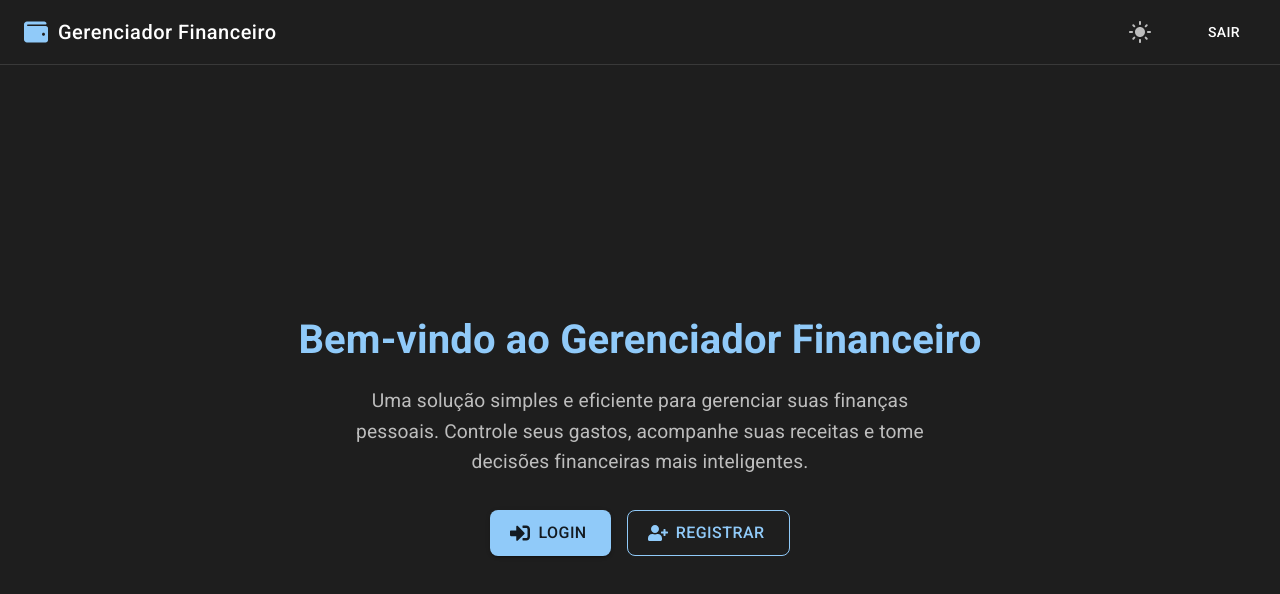
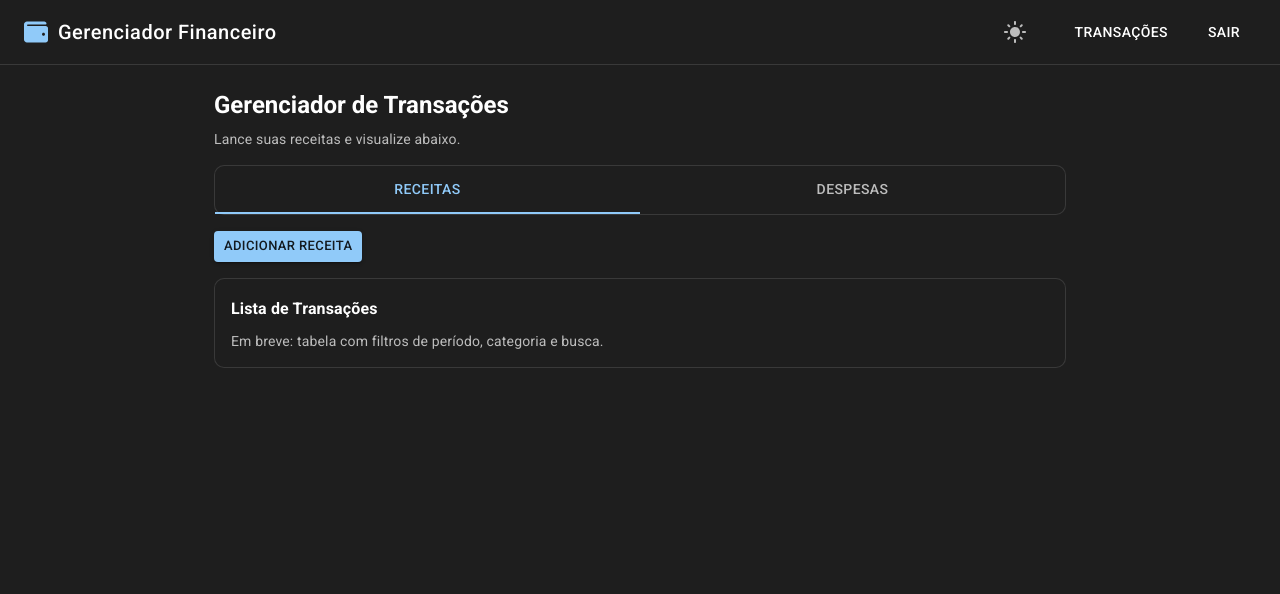
Before and after one commit to HenriqueQSanches/Financial_Manager, a React (Vite) app in the folder frontend/: page /transactions in a window 1280 px wide. Before the commit this address led to /. Shown: the top 594 px of the page. Built offline with nearby package versions, Linux system fonts and the light colour scheme; sample sign-in values are in the browser's storage.

Commit message:
feat(transactions): criação da nova página de transações UI

```diff
--- a/frontend/src/App.jsx
+++ b/frontend/src/App.jsx
@@ -7,6 +7,7 @@ import LoginModal from './components/auth/LoginModal';
 import RegisterModal from './components/auth/RegisterModal';
 import Notification from './components/common/Notification';
 import Dashboard from './pages/Dashboard';
+import Transactions from './pages/Transactions';
 import './styles/global.css';
 
 function ProtectedRoute({ children }) {
@@ -179,6 +180,14 @@ function App() {
             }
           />
         <Route
+            path="/transactions"
+            element={
+              <ProtectedRoute>
+                <Transactions />
+              </ProtectedRoute>
+            }
+          />
+        <Route
             path="/dashboard"
             element={
               <ProtectedRoute>
--- a/frontend/src/components/Header/index.jsx
+++ b/frontend/src/components/Header/index.jsx
@@ -2,6 +2,7 @@ import React from 'react';
 import { AppBar, Toolbar, Typography, Button, Box, IconButton } from '@mui/material';
 import { FaWallet } from 'react-icons/fa';
 import { MdLightMode, MdDarkMode } from 'react-icons/md';
+import { Link } from 'react-router-dom';
 import './styles.css';
 
 function Header({ toggleTheme, mode, onLoginClick, onRegisterClick, isAuthenticated, onLogout }) {
@@ -53,6 +54,15 @@ function Header({ toggleTheme, mode, onLoginClick, onRegisterClick, isAuthentica
         </IconButton>
 
         {isAuthenticated ? (
+          <>
+          <Button
+            component={Link}
+            to="/transactions"
+            color="inherit"
+            sx={{ marginLeft: 2, color: mode === 'dark' ? 'inherit' : 'primary.dark' }}
+          >
+            Transações
+          </Button>
           <Button
             color="inherit"
             sx={{ marginLeft: 2, color: mode === 'dark' ? 'inherit' : 'primary.dark' }}
@@ -60,6 +70,7 @@ function Header({ toggleTheme, mode, onLoginClick, onRegisterClick, isAuthentica
           >
             Sair
           </Button>
+          </>
         ) : (
           <>
             <Button
--- /dev/null
+++ b/frontend/src/pages/Transactions/index.jsx
@@ -0,0 +1,176 @@
+import React, { useMemo, useState } from 'react';
+import {
+  Container,
+  Box,
+  Tabs,
+  Tab,
+  Paper,
+  Typography,
+  Button,
+  Collapse,
+  Stack,
+  TextField,
+  IconButton,
+  Divider,
+  Select,
+  MenuItem,
+} from '@mui/material';
+import { Add as AddIcon, Remove as RemoveIcon } from '@mui/icons-material';
+import './styles.css';
+
+const emptyRow = { amount: '', date: '', category: '', description: '' };
+
+export default function Transactions() {
+  const [tab, setTab] = useState('income'); // income | expense
+  const [openForm, setOpenForm] = useState(false);
+  const [rows, setRows] = useState([{ ...emptyRow }]);
+
+  const title = useMemo(() => (tab === 'income' ? 'Receitas' : 'Despesas'), [tab]);
+  const addLabel = useMemo(() => (tab === 'income' ? 'Adicionar Receita' : 'Adicionar Despesa'), [tab]);
+
+  const handleTabChange = (_e, value) => {
+    setTab(value);
+    setOpenForm(false);
+    setRows([{ ...emptyRow }]);
+  };
+
+  const handleRowChange = (i, field, value) => {
+    setRows(prev => {
+      const next = [...prev];
+      next[i] = { ...next[i], [field]: value };
+      return next;
+    });
+  };
+
+  const handleAddRow = () => setRows(prev => [...prev, { ...emptyRow }]);
+  const handleRemoveRow = (i) => setRows(prev => (prev.length === 1 ? prev : prev.filter((_, idx) => idx !== i)));
+
+  const handleSave = async () => {
+    // TODO: integrar com POST /api/transactions
+    console.log('Salvar', { type: tab, items: rows });
+    setRows([{ ...emptyRow }]);
+    setOpenForm(false);
+  };
+
+  return (
+    <Container className="transactions" maxWidth="md" sx={{ py: 3 }}>
+      <Typography variant="h5" sx={{ mb: 1, fontWeight: 600 }}>Gerenciador de Transações</Typography>
+      <Typography variant="body2" sx={{ mb: 2, color: 'text.secondary' }}>
+        Lance suas {title.toLowerCase()} e visualize abaixo.
+      </Typography>
+
+      <Paper variant="outlined" sx={{ mb: 2 }}>
+        <Tabs
+          value={tab}
+          onChange={handleTabChange}
+          textColor="primary"
+          indicatorColor="primary"
+          variant="fullWidth"
+        >
+          <Tab value="income" label="Receitas" />
+          <Tab value="expense" label="Despesas" />
+        </Tabs>
+      </Paper>
+
+      <Box sx={{ display: 'flex', gap: 1, mb: 2 }}>
+        <Button size="small" variant="contained" onClick={() => setOpenForm(v => !v)}>
+          {openForm ? 'Ocultar' : addLabel}
+        </Button>
+      </Box>
+
+      <Collapse in={openForm} unmountOnExit>
+        <Paper variant="outlined" sx={{ p: 2, mb: 3 }}>
+          <Typography variant="subtitle1" sx={{ mb: 2, fontWeight: 600 }}>
+            {title} selecionadas ({rows.length})
+          </Typography>
+
+          <Stack spacing={2}>
+            {rows.map((row, i) => (
+              <Paper key={i} variant="outlined" sx={{ p: 2 }}>
+                <Stack direction={{ xs: 'column', sm: 'row' }} spacing={2}>
+                  <TextField
+                    size="small"
+                    label="Valor"
+                    type="number"
+                    value={row.amount}
+                    onChange={e => handleRowChange(i, 'amount', e.target.value)}
+                    fullWidth
+                    inputProps={{ min: 0, step: '0.01' }}
+                  />
+                  <TextField
+                    size="small"
+                    label="Data"
+                    type="date"
+                    value={row.date}
+                    onChange={e => handleRowChange(i, 'date', e.target.value)}
+                    fullWidth
+                    InputLabelProps={{ shrink: true }}
+                  />
+                  <Select
+                    size="small"
+                    value={row.category}
+                    displayEmpty
+                    onChange={e => handleRowChange(i, 'category', e.target.value)}
+                    fullWidth
+                  >
+                    <MenuItem value="">{tab === 'income' ? 'Categoria da receita' : 'Categoria da despesa'}</MenuItem>
+                    {tab === 'income' ? (
+                      <>
+                        <MenuItem value="salario">Salário</MenuItem>
+                        <MenuItem value="freelance">Freelance</MenuItem>
+                        <MenuItem value="investimentos">Investimentos</MenuItem>
+                      </>
+                    ) : (
+                      <>
+                        <MenuItem value="alimentacao">Alimentação</MenuItem>
+                        <MenuItem value="moradia">Moradia</MenuItem>
+                        <MenuItem value="transporte">Transporte</MenuItem>
+                      </>
+                    )}
+                  </Select>
+                  <TextField
+                    size="small"
+                    label="Descrição"
+                    value={row.description}
+                    onChange={e => handleRowChange(i, 'description', e.target.value)}
+                    fullWidth
+                  />
+                  <Stack direction="row" alignItems="center" spacing={1}>
+                    <IconButton size="small" color="primary" onClick={handleAddRow} aria-label="adicionar linha">
+                      <AddIcon />
+                    </IconButton>
+                    <IconButton
+                      size="small"
+                      color="error"
+                      onClick={() => handleRemoveRow(i)}
+                      aria-label="remover linha"
+                      disabled={rows.length === 1}
+                    >
+                      <RemoveIcon />
+                    </IconButton>
+                  </Stack>
+                </Stack>
+              </Paper>
+            ))}
+          </Stack>
+
+          <Divider sx={{ my: 2 }} />
+
+          <Box sx={{ display: 'flex', gap: 1, justifyContent: 'flex-end' }}>
+            <Button size="small" variant="outlined" onClick={() => setOpenForm(false)}>Cancelar</Button>
+            <Button size="small" variant="contained" onClick={handleSave}>
+              Salvar {rows.length} {rows.length > 1 ? 'itens' : 'item'}
+            </Button>
+          </Box>
+        </Paper>
+      </Collapse>
+
+      <Paper variant="outlined" sx={{ p: 2 }}>
+        <Typography variant="subtitle1" sx={{ mb: 1, fontWeight: 600 }}>Lista de Transações</Typography>
+        <Typography variant="body2" color="text.secondary">
+          Em breve: tabela com filtros de período, categoria e busca.
+        </Typography>
+      </Paper>
+    </Container>
+  );
+}
--- /dev/null
+++ b/frontend/src/pages/Transactions/styles.css
@@ -0,0 +1,8 @@
+.transactions {
+    padding: 24px;
+}
+
+.transactions .MuiPaper-outlined {
+    border-radius: 10px;
+    border-color: rgba(255, 255, 255, 0.12);
+}
```
